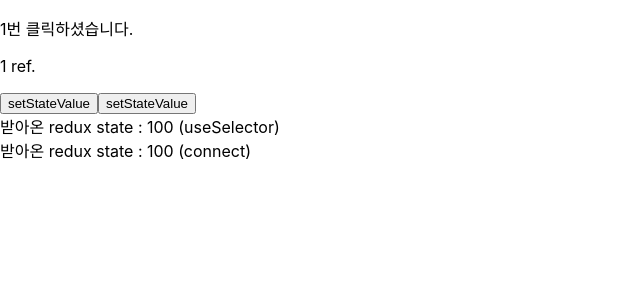
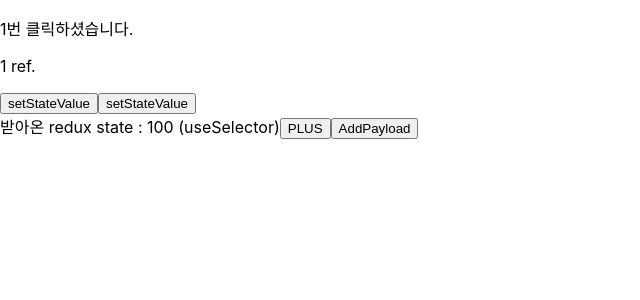
Before and after one commit to yejinleee/TIL_React, a React (Create React App) app in the folder Practice/: page / in a window 1280 px wide. Shown: the top 300 px of the page, without its empty margins (0-640 px from the left). Built offline with nearby package versions, Linux system fonts and the light colour scheme.

Commit message:
dispatch, combineReducer

```diff
--- a/Practice/src/Redux.js
+++ b/Practice/src/Redux.js
@@ -1,39 +1,43 @@
 import React from 'react';
-import {connect, useSelector} from 'react-redux';
+import {connect, useDispatch, useSelector} from 'react-redux';
 
 // useSelector -------------------------------------
 
-// function Redux(){
+function Redux(){
 
+    const gotReduxState = useSelector( (state) => state.reducer);
+    const dispatch = useDispatch();
+
+    return(
+        <div>
+            받아온 redux state : {gotReduxState} (useSelector)
+            <button onClick={()=>{ dispatch( {type:'plus'} ) }}> PLUS </button>
+            <button onClick={()=>{ dispatch( {type:'addPayload', payload:3} ) }}> AddPayload </button>
+
+        </div>
+    )
+}
+
+export default Redux;
+
+
+// connect -------------------------------------
+// function Redux(props){
 //     const gotReduxState = useSelector( (state) => state);
 
-//     return(
+//     return (
 //         <div>
 //             받아온 redux state : {gotReduxState} (useSelector)
+//             <br></br>
+//             받아온 redux state : {props.gotReduxState} (connect)
 //         </div>
 //     )
 // }
 
-// export default Redux;
+// function stateToProps(props){
+//     return {
+//         gotReduxState : props
+//     }
+// }
 
-
-// connect -------------------------------------
-function Redux(props){
-    const gotReduxState = useSelector( (state) => state);
-
-    return (
-        <div>
-            받아온 redux state : {gotReduxState} (useSelector)
-            <br></br>
-            받아온 redux state : {props.gotReduxState} (connect)
-        </div>
-    )
-}
-
-function stateToProps(props){
-    return {
-        gotReduxState : props
-    }
-}
-
-export default connect(stateToProps)(Redux);
+// export default connect(stateToProps)(Redux);
--- a/Practice/src/index.js
+++ b/Practice/src/index.js
@@ -10,12 +10,39 @@ import Redux from './Redux'
 
 import { Provider } from 'react-redux';
 import { createStore } from 'redux';
+import { combineReducers } from 'redux';
 
 const reduxState = 100;
 function reducer(state = reduxState, action){
-  return state
+  if (action.type === "plus"){
+    state++;
+    return state
+  }
+  else if(action.type === "addPayload"){
+    state = state+action.payload;
+    return state
+  }
+  else{
+    return state
+  }
 }
-let store = createStore(reducer)
+
+const reduxState2 = 200;
+function reducer2(state = reduxState2, action){
+  if (action.type === "plus"){
+    state++;
+    return state
+  }
+  else if(action.type === "addPayload"){
+    state = state+action.payload;
+    return state
+  }
+  else{
+    return state
+  }
+}
+
+let store = createStore(combineReducers({reducer, reducer2}));
 
 ReactDOM.render(
   <BrowserRouter>
```
